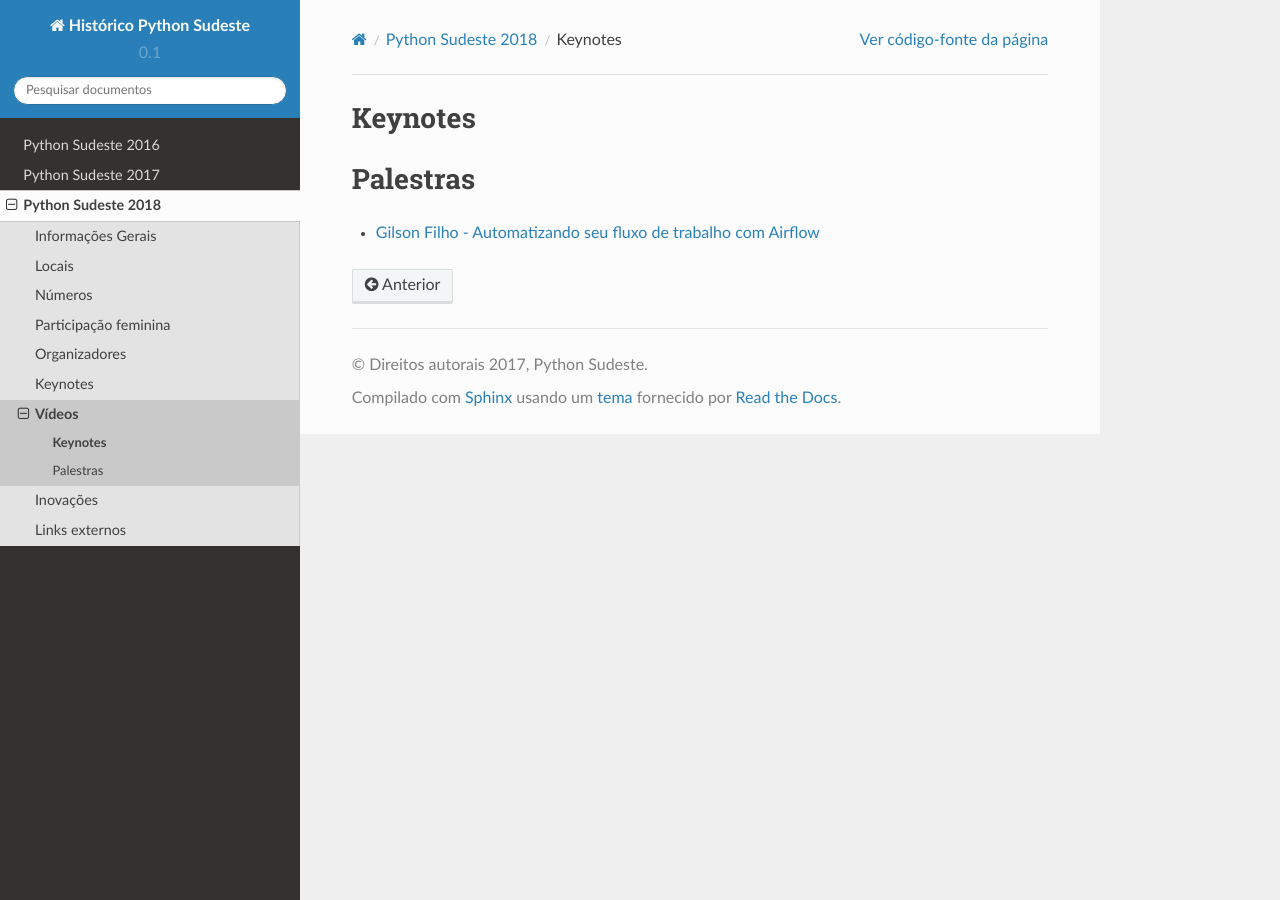
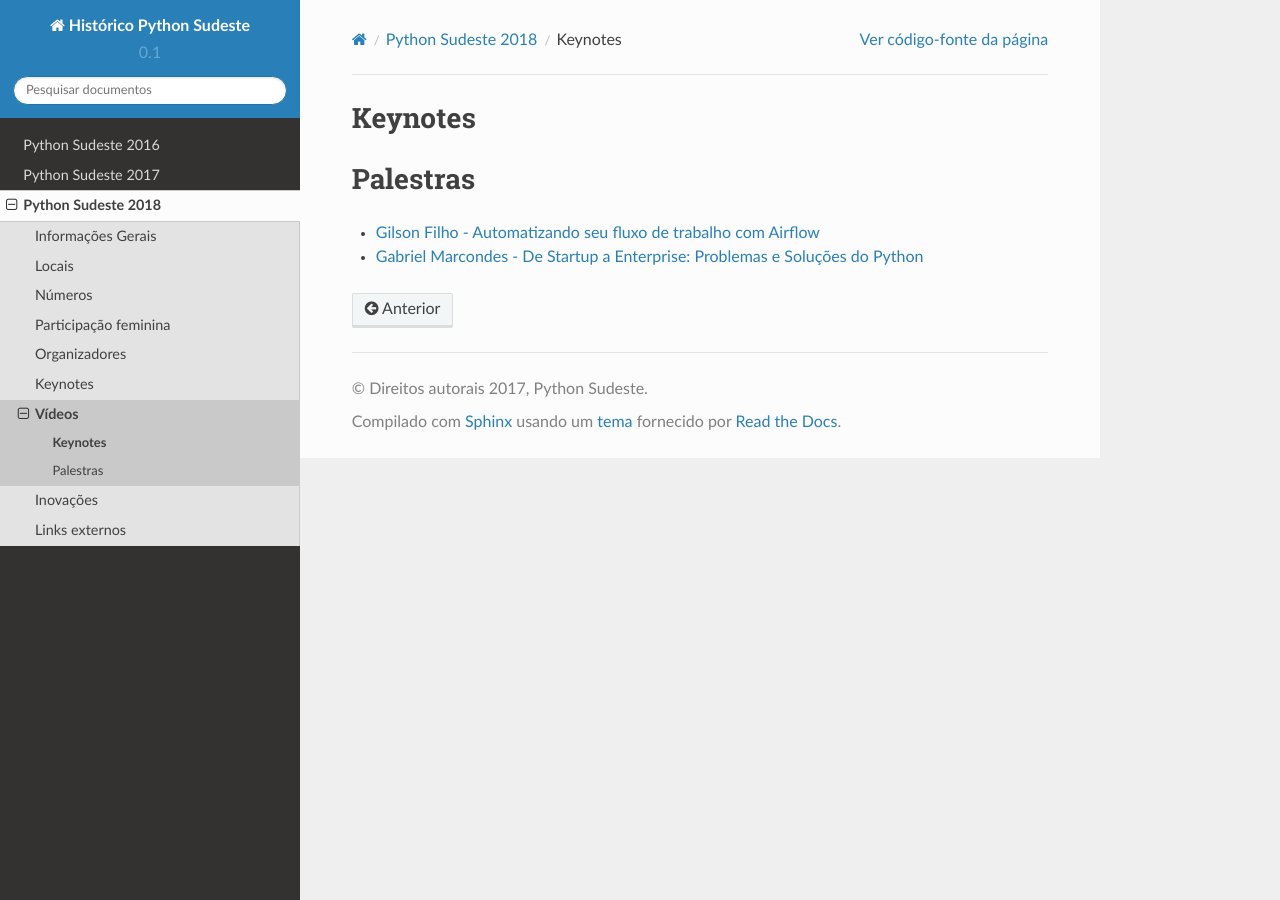
Before and after one commit to pythonsudeste/pythonsudeste_documentacao, a Sphinx documentation site: the page built from source/palestras2018.rst, in a window 1280 px wide. Built offline with Sphinx 7.4.7 and the Read the Docs theme 2.0.0, drawn with Linux system fonts in a browser that asks for light colours.

Commit message:
updating palestras

```diff
--- a/source/palestras2018.rst
+++ b/source/palestras2018.rst
@@ -9,3 +9,5 @@ Palestras
 
 
 - `Gilson Filho - Automatizando seu fluxo de trabalho com Airflow <https://speakerdeck.com/gilsondev/airflow-automatizando-seu-fluxo-de-trabalho>`_
+
+- `Gabriel Marcondes - De Startup a Enterprise: Problemas e Soluções do Python <https://speakerdeck.com/gabrielmarcondes/video-cassetadas-do-django>`_
```
